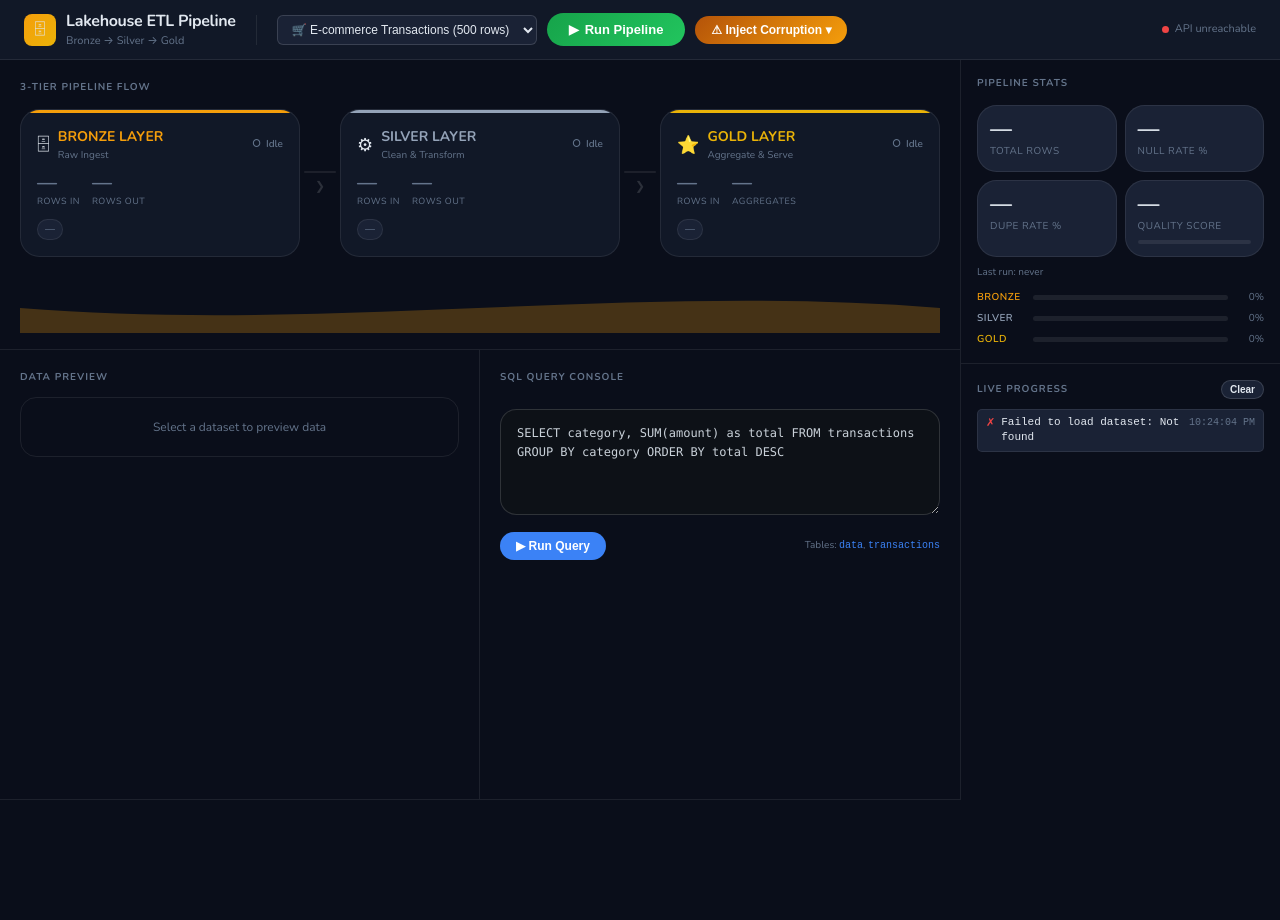
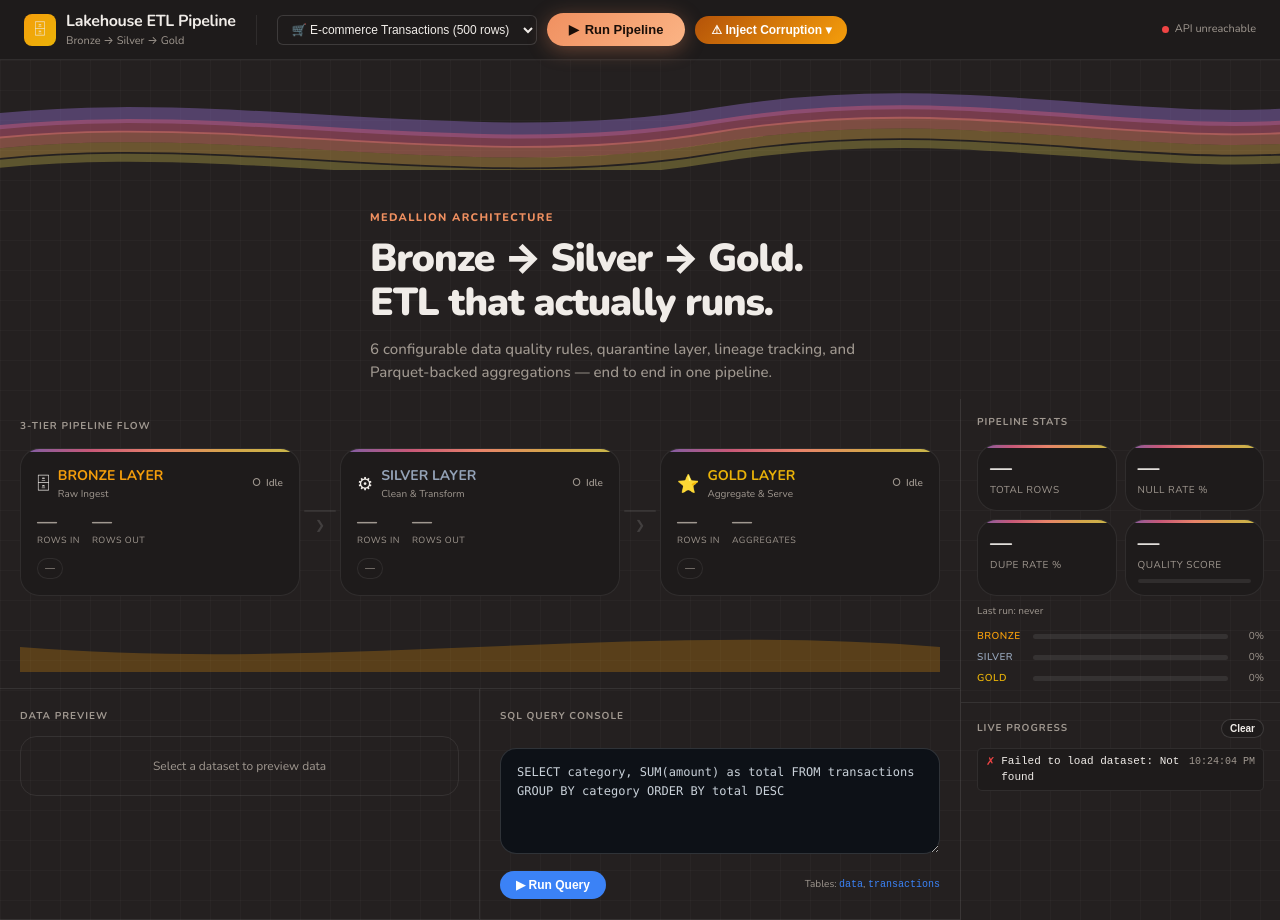
Before and after one commit to Gunakarthik1/lakehouse-etl-pipeline, a plain HTML site: page frontend/index.html in a window 1280 px wide. Before the commit the page ends 800 px from the top, so only its background shows below. Drawn offline with nearby package versions, Linux system fonts and the light colour scheme; no server answers.

Commit message:
redesign: Ersties-inspired — charcoal grid bg, rainbow stripes, warm peach CTA, bold hero

```diff
--- a/frontend/index.html
+++ b/frontend/index.html
@@ -9,13 +9,13 @@
   <link href="https://fonts.googleapis.com/css2?family=Nunito:ital,wght@0,300;0,400;0,500;0,600;0,700;0,800;0,900;1,400&display=swap" rel="stylesheet" />
   <style>
     :root {
-      --bg:        #0a0e1a;
-      --bg2:       #111827;
-      --bg3:       #1a2235;
+      --bg:        #242020;
+      --bg2:       #1e1b1b;
+      --bg3:       #1e1b1b;
       --border:    rgba(255,255,255,0.08);
       --border2:   rgba(255,255,255,0.14);
-      --text:      #e2e8f0;
-      --muted:     #64748b;
+      --text:      #f0ece8;
+      --muted:     #a09890;
       --bronze:    #f59e0b;
       --bronze-bg: rgba(245,158,11,0.12);
       --silver:    #94a3b8;
@@ -37,7 +37,11 @@
     }
 
     html, body {
-      background: var(--bg);
+      background-color: #242020;
+      background-image:
+        linear-gradient(rgba(255,255,255,0.025) 1px, transparent 1px),
+        linear-gradient(90deg, rgba(255,255,255,0.025) 1px, transparent 1px);
+      background-size: 30px 30px;
       color: var(--text);
       font-family: 'Nunito', 'Segoe UI', system-ui, -apple-system, sans-serif;
       font-size: 13px;
@@ -143,15 +147,17 @@
     .btn:disabled { opacity: 0.4; cursor: not-allowed; pointer-events: none; }
 
     .btn-run {
-      background: linear-gradient(135deg, #16a34a, #22c55e);
-      color: #fff;
+      background: linear-gradient(135deg, #f09060, #fbb485);
+      color: #1a0e08;
+      font-weight: 900;
+      box-shadow: 0 4px 20px rgba(240,144,96,0.35);
       padding: 9px 22px;
       font-size: 13px;
     }
     .btn-run:hover {
       opacity: 1;
-      transform: translateY(-2px);
-      box-shadow: 0 8px 32px rgba(5,150,105,0.4);
+      transform: translateY(-3px);
+      box-shadow: 0 10px 32px rgba(240,144,96,0.45);
     }
 
     .btn-upload {
@@ -245,7 +251,7 @@
 
     .tier-card {
       flex: 1;
-      background: var(--bg2);
+      background: #1e1b1b;
       border: 1px solid var(--border);
       border-radius: 1.5rem;
       padding: 16px;
@@ -256,7 +262,7 @@
 
     .tier-card:hover {
       transform: translateY(-4px);
-      box-shadow: 0 16px 48px rgba(0,0,0,0.3);
+      box-shadow: 0 14px 44px rgba(0,0,0,0.38);
     }
 
     .tier-card::before {
@@ -265,11 +271,8 @@
       top: 0; left: 0; right: 0;
       height: 3px;
       border-radius: 1.5rem 1.5rem 0 0;
-    }
-
-    .tier-card.bronze::before { background: var(--bronze); }
-    .tier-card.silver::before { background: var(--silver); }
-    .tier-card.gold::before   { background: var(--gold); }
+      background: linear-gradient(90deg, #7b5ea7, #c85878, #e8836a, #d4a64a, #c8b84a);
+    }
 
     .tier-card.state-running {
       border-color: var(--blue);
@@ -603,10 +606,20 @@
     }
 
     .stat-card {
-      background: var(--bg3);
+      background: #1e1b1b;
       border: 1px solid var(--border);
       border-radius: 1.5rem;
       padding: 12px;
+      position: relative;
+      overflow: hidden;
+    }
+
+    .stat-card::before {
+      content: '';
+      position: absolute;
+      top: 0; left: 0; right: 0;
+      height: 3px;
+      background: linear-gradient(90deg, #7b5ea7, #c85878, #e8836a, #d4a64a, #c8b84a);
     }
 
     .stat-card .s-val {
@@ -886,6 +899,24 @@
       <span id="health-label">connecting…</span>
     </div>
   </header>
+
+  <!-- ── RAINBOW STRIPE ── -->
+  <div style="position:relative;height:110px;overflow:hidden;pointer-events:none;" aria-hidden="true">
+    <svg viewBox="0 0 1440 110" xmlns="http://www.w3.org/2000/svg" preserveAspectRatio="none" style="position:absolute;bottom:0;left:0;width:100%;height:auto;">
+      <path d="M-100,70 C200,10 500,100 800,50 C1100,0 1300,80 1540,40" fill="none" stroke="#7b5ea7" stroke-width="18" stroke-linecap="round" opacity="0.55"/>
+      <path d="M-100,82 C200,22 500,112 800,62 C1100,12 1300,92 1540,52" fill="none" stroke="#c85878" stroke-width="15" stroke-linecap="round" opacity="0.5"/>
+      <path d="M-100,94 C200,34 500,124 800,74 C1100,24 1300,104 1540,64" fill="none" stroke="#e8836a" stroke-width="13" stroke-linecap="round" opacity="0.45"/>
+      <path d="M-100,106 C200,46 500,136 800,86 C1100,36 1300,116 1540,76" fill="none" stroke="#d4a64a" stroke-width="11" stroke-linecap="round" opacity="0.4"/>
+      <path d="M-100,118 C200,58 500,148 800,98 C1100,48 1300,128 1540,88" fill="none" stroke="#c8b84a" stroke-width="9" stroke-linecap="round" opacity="0.35"/>
+    </svg>
+  </div>
+
+  <!-- ── HERO ── -->
+  <div style="max-width:1400px;margin:0 auto;padding:40px 24px 16px;">
+    <div style="font-size:11px;font-weight:800;letter-spacing:0.12em;text-transform:uppercase;color:#f09060;margin-bottom:10px;">Medallion Architecture</div>
+    <h1 style="font-size:clamp(2rem,4vw,3rem);font-weight:900;color:#f0ece8;line-height:1.15;letter-spacing:-0.03em;margin-bottom:12px;">Bronze &#x2192; Silver &#x2192; Gold.<br>ETL that actually runs.</h1>
+    <p style="font-size:15px;color:#a09890;max-width:540px;font-weight:500;">6 configurable data quality rules, quarantine layer, lineage tracking, and Parquet-backed aggregations &mdash; end to end in one pipeline.</p>
+  </div>
 
   <!-- ── MAIN ── -->
   <div class="main-content">
```
